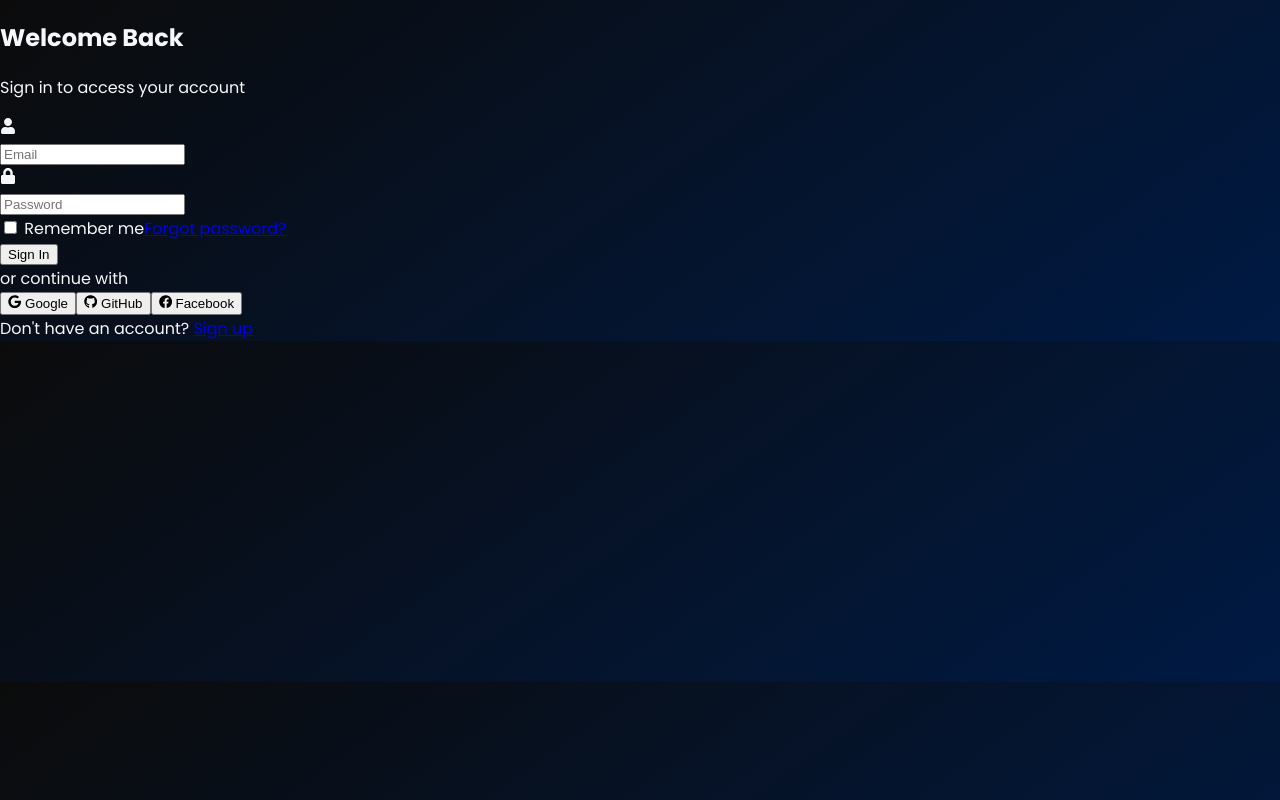
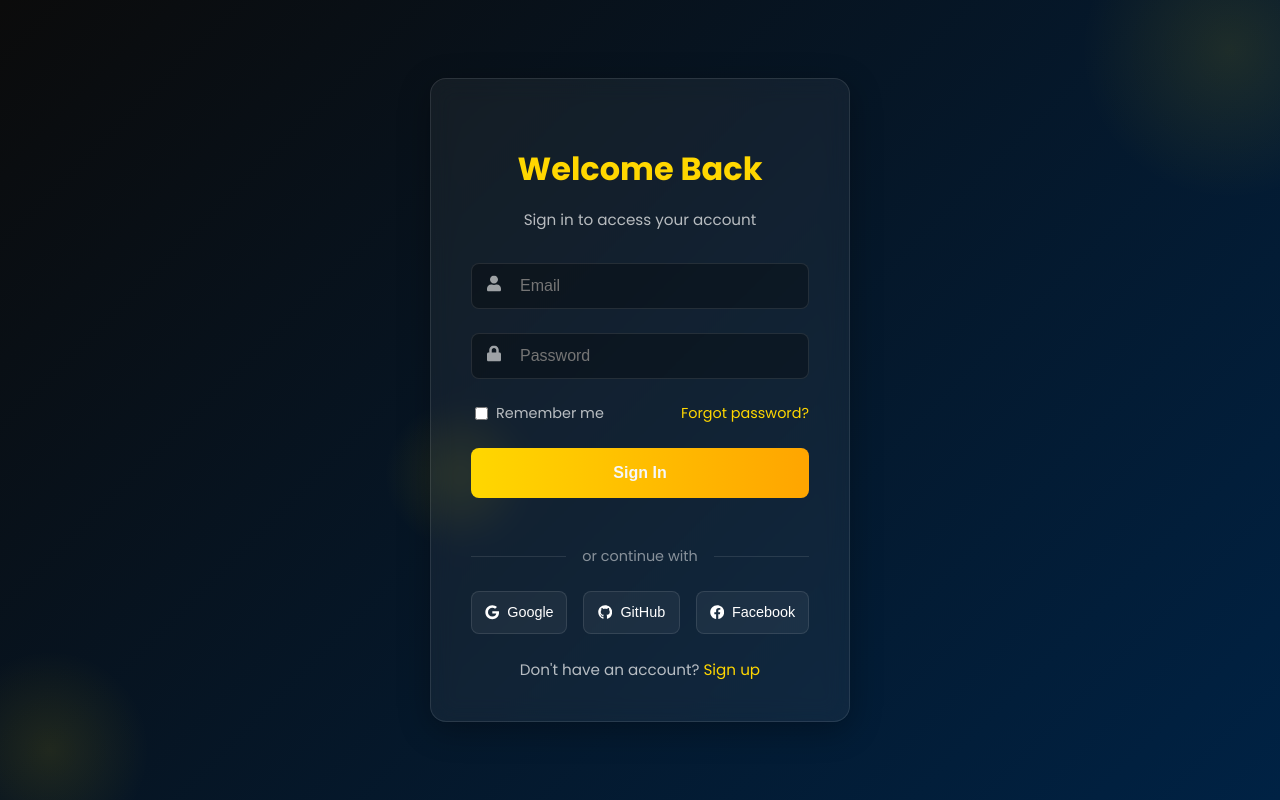
Before and after one commit to biwott-v/biwott-v, a React (Create React App) app in the folder skilllink-fe/: page /login in a window 1280 px wide. Built offline with nearby package versions, Linux system fonts and the light colour scheme.

Commit message:
updated index.css for the log in.js

```diff
--- a/skilllink-fe/src/index.css
+++ b/skilllink-fe/src/index.css
@@ -464,3 +464,225 @@ body {
   cursor: not-allowed;
   transform: none;
 }
+
+/* Add to index.css */
+.login-container {
+  display: flex;
+  justify-content: center;
+  align-items: center;
+  min-height: 100vh;
+  background: linear-gradient(135deg, #0B0B0B, #002244);
+  position: relative;
+  overflow: hidden;
+}
+
+.login-card {
+  background: rgba(255, 255, 255, 0.05);
+  backdrop-filter: blur(12px);
+  padding: 2.5rem;
+  border-radius: 16px;
+  width: 100%;
+  max-width: 420px;
+  box-shadow: 0 8px 32px rgba(0, 0, 0, 0.3);
+  border: 1px solid rgba(255, 255, 255, 0.1);
+  z-index: 2;
+}
+
+.login-header {
+  text-align: center;
+  margin-bottom: 2rem;
+}
+
+.login-header h2 {
+  font-size: 2rem;
+  color: var(--gold-accent);
+  margin-bottom: 0.5rem;
+}
+
+.login-header p {
+  color: rgba(255, 255, 255, 0.7);
+  font-size: 0.95rem;
+}
+
+.form-group {
+  position: relative;
+  margin-bottom: 1.5rem;
+}
+
+.input-icon {
+  position: absolute;
+  left: 15px;
+  top: 50%;
+  transform: translateY(-50%);
+  color: rgba(255, 255, 255, 0.6);
+  z-index: 1;
+}
+
+.input-highlight {
+  position: absolute;
+  bottom: 0;
+  left: 0;
+  width: 0;
+  height: 2px;
+  background: var(--gold-accent);
+  transition: width 0.3s ease;
+}
+
+.form-group input {
+  width: 100%;
+  padding: 0.8rem 1rem 0.8rem 3rem;
+  background: rgba(0, 0, 0, 0.3);
+  border: 1px solid rgba(255, 255, 255, 0.1);
+  border-radius: 8px;
+  color: white;
+  font-size: 1rem;
+  transition: all 0.3s ease;
+}
+
+.form-group input:focus {
+  border-color: rgba(255, 215, 0, 0.3);
+  box-shadow: 0 0 0 2px rgba(255, 215, 0, 0.1);
+  outline: none;
+}
+
+.form-group input:focus + .input-highlight {
+  width: 100%;
+}
+
+.form-options {
+  display: flex;
+  justify-content: space-between;
+  align-items: center;
+  margin-bottom: 1.5rem;
+  font-size: 0.9rem;
+}
+
+.form-options label {
+  display: flex;
+  align-items: center;
+  color: rgba(255, 255, 255, 0.7);
+  cursor: pointer;
+}
+
+.form-options input[type="checkbox"] {
+  margin-right: 0.5rem;
+}
+
+.form-options a {
+  color: var(--gold-accent);
+  text-decoration: none;
+}
+
+.login-card button[type="submit"] {
+  width: 100%;
+  padding: 1rem;
+  background: linear-gradient(to right, var(--gold-accent), #FFA500);
+  color: var(--royal-black);
+  border: none;
+  border-radius: 8px;
+  font-weight: bold;
+  font-size: 1rem;
+  cursor: pointer;
+  transition: all 0.3s ease;
+  margin-bottom: 1.5rem;
+}
+
+.login-card button[type="submit"]:hover {
+  box-shadow: 0 5px 15px rgba(255, 215, 0, 0.4);
+}
+
+.divider {
+  display: flex;
+  align-items: center;
+  margin: 1.5rem 0;
+  color: rgba(255, 255, 255, 0.5);
+  font-size: 0.9rem;
+}
+
+.divider::before,
+.divider::after {
+  content: '';
+  flex: 1;
+  border-bottom: 1px solid rgba(255, 255, 255, 0.1);
+}
+
+.divider::before {
+  margin-right: 1rem;
+}
+
+.divider::after {
+  margin-left: 1rem;
+}
+
+.social-login {
+  display: flex;
+  justify-content: center;
+  gap: 1rem;
+  margin-bottom: 1.5rem;
+}
+
+.social-login button {
+  flex: 1;
+  padding: 0.8rem;
+  background: rgba(255, 255, 255, 0.05);
+  border: 1px solid rgba(255, 255, 255, 0.1);
+  border-radius: 8px;
+  color: white;
+  font-size: 0.9rem;
+  display: flex;
+  align-items: center;
+  justify-content: center;
+  gap: 0.5rem;
+  cursor: pointer;
+  transition: all 0.3s ease;
+}
+
+.social-login button:hover {
+  background: rgba(255, 255, 255, 0.1);
+}
+
+.signup-link {
+  text-align: center;
+  font-size: 0.95rem;
+  color: rgba(255, 255, 255, 0.7);
+}
+
+.signup-link a {
+  color: var(--gold-accent);
+  text-decoration: none;
+  font-weight: 500;
+}
+
+.login-decoration {
+  position: absolute;
+  width: 100%;
+  height: 100%;
+  pointer-events: none;
+}
+
+.circle {
+  position: absolute;
+  border-radius: 50%;
+  background: radial-gradient(circle, rgba(255,215,0,0.1) 0%, rgba(255,215,0,0) 70%);
+}
+
+.circle-1 {
+  width: 300px;
+  height: 300px;
+  top: -100px;
+  right: -100px;
+}
+
+.circle-2 {
+  width: 200px;
+  height: 200px;
+  bottom: -50px;
+  left: -50px;
+}
+
+.circle-3 {
+  width: 150px;
+  height: 150px;
+  top: 50%;
+  left: 30%;
+}
```
